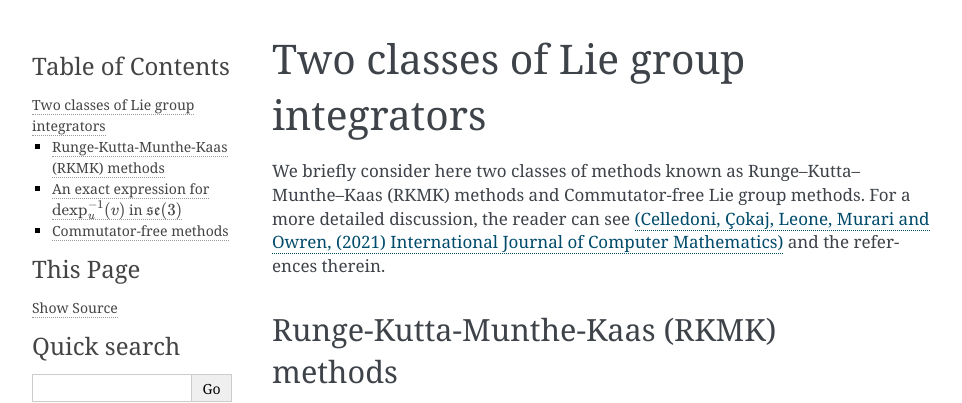
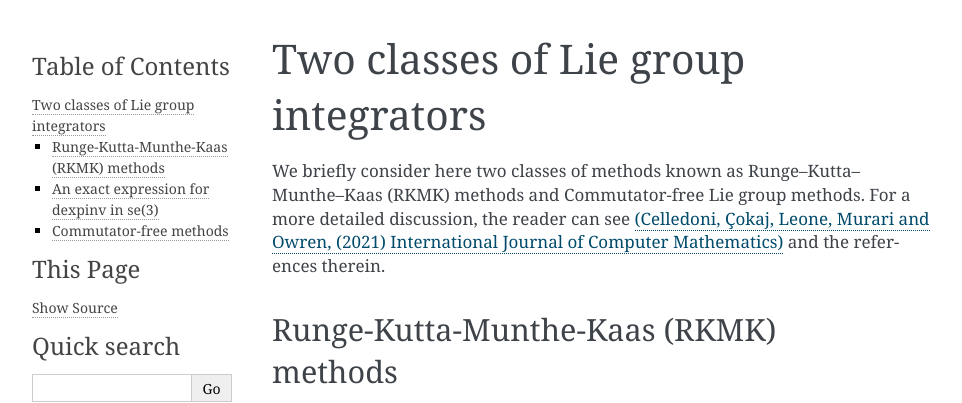
Before and after one commit to THREAD-3-2/lie_group_integrators_double_spherical_pendulum, a Sphinx documentation site: the page built from docs/two_classes_lie_groups.rst, in a window 1280 px wide and 1400 px high. Shown: the top 403 px of the window, without its empty margins (148-1110 px from the left). Built offline with Sphinx 7.4.7, drawn with Linux system fonts in a browser that asks for light colours; some of the changed text lies outside the part shown.

Commit message:
Update two_classes_lie_groups.rst

```diff
--- a/docs/two_classes_lie_groups.rst
+++ b/docs/two_classes_lie_groups.rst
@@ -77,8 +77,8 @@
 
 .. _dexpinvse3:
 
-An exact expression for :math:`\textrm{dexp}_u^{-1}(v)` in :math:`\mathfrak{se}(3)`
------------------------------------------------------------------------------------
+An exact expression for dexpinv in se(3)
+----------------------------------------
 
 As an alternative to using a truncated version of the infinite series for :math:`\textrm{dexp}_u^{-1}` :ref:`(3) <eq:3>`, one can consider exact expressions obtained for certain Lie algebras. Since :math:`\mathfrak{se}(3)` is particularly important in applications to mechanics, we give here its exact expression. For this, we represent elements of :math:`\mathfrak{se}(3)` as a
 pair :math:`(A,a)\in\mathbb{R}^3\times\mathbb{R}^3\cong\mathbb{R}^6`, the first component corresponding to a skew-symmetric matrix :math:`\hat{A}`
```
